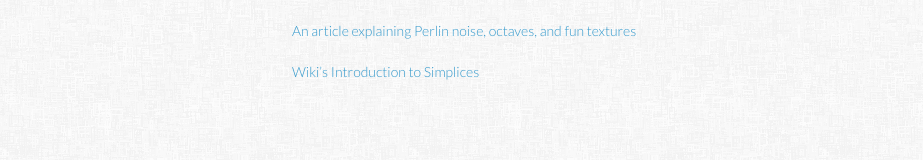
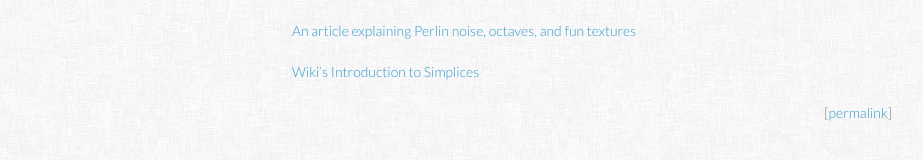
Before and after one commit to cmaher/cmaher.github.com, a Jekyll site: the page built from index.html, in a window 1280 px wide and 1400 px high, scrolled down 1848 px. Shown: the part 1227-1387 px from the top of the window, without its empty margins (178-1101 px from the left). Built offline with Jekyll 4.4.1, drawn with Linux system fonts in a browser that asks for light colours; formulas are drawn with MathJax 3.

Commit message:
adding permalinks to posts

```diff
--- a/index.html
+++ b/index.html
@@ -3,4 +3,9 @@
 title: cmaher's homepage
 ---
 
-{{ site.posts.first.content }}
+<div class="post">
+    {{ site.posts.first.content }}
+</div>
+<div class="permalink">
+    [<a href="{{ site.posts.first.url }}">permalink</a>]
+</div>
--- a/stylesheets/styles.css
+++ b/stylesheets/styles.css
@@ -193,6 +193,10 @@
   bottom:50px;
 }
 
+div.permalink {
+    float: right;
+}
+
 @media print, screen and (max-width: 960px) {
   div.wrapper {
     width:100%;
```
Also changed, not shown: _posts/2012-04-08-working-with-simplex-noise.md (+1 -1 lines).
